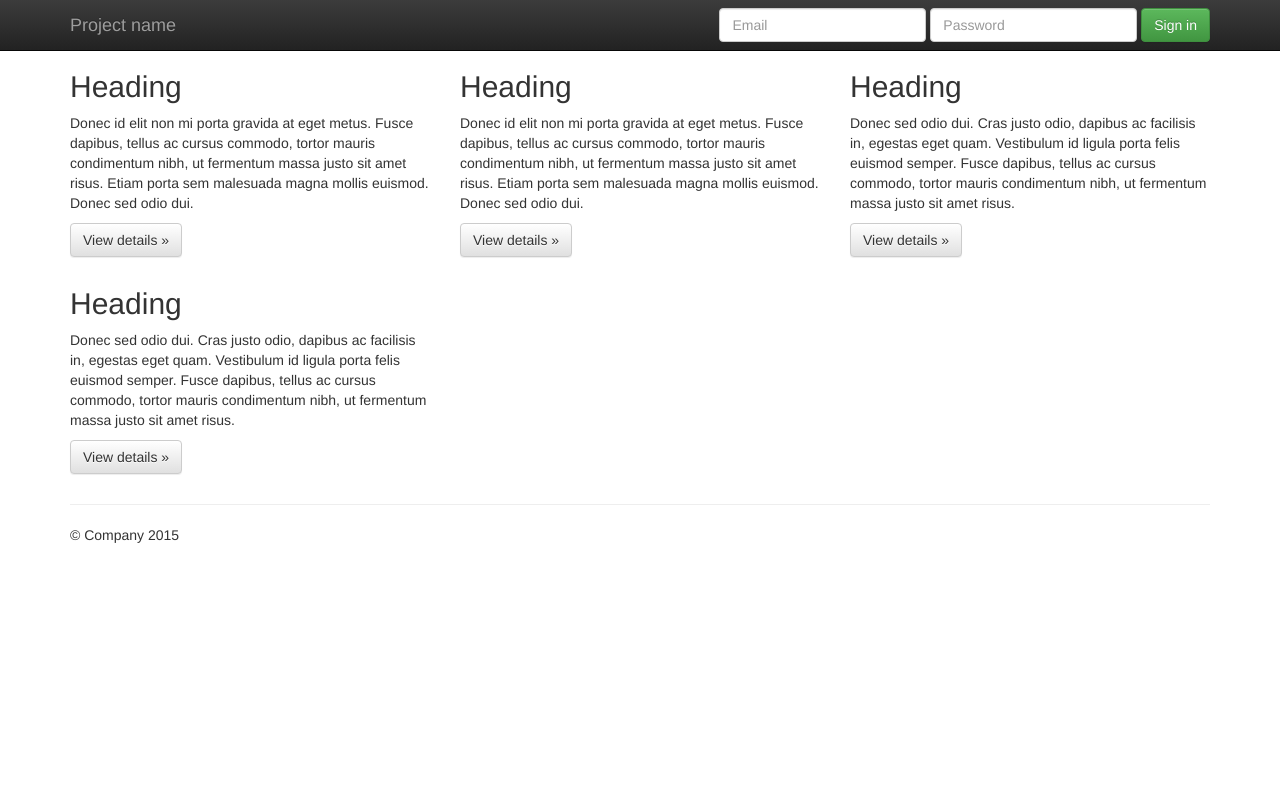
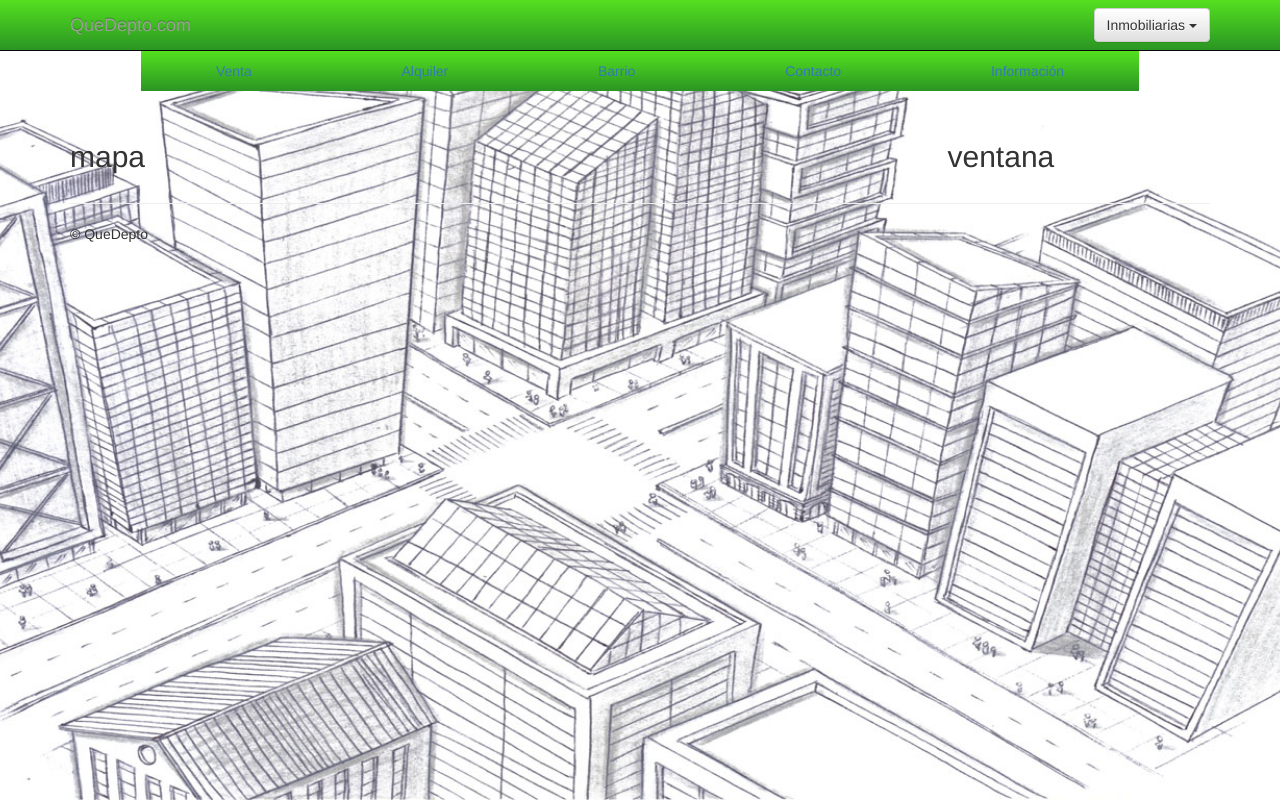
Before and after one commit to agustinb4/QueHumo.com, a plain HTML site: page public_html/index.html in a window 1280 px wide. Drawn offline with nearby package versions, Linux system fonts and the light colour scheme.

Commit message:
Cambios mauricio: fondo, color, barras, lo que se ve

```diff
--- a/public_html/css/main.css
+++ b/public_html/css/main.css
@@ -1,4 +1,16 @@
+.menuCentral {
+  margin-left: 10em;
+  margin-right: 10em;
+  width: max-content-20em;
+}
 
+body {
+    background-image: url('fondo_edificiosv3.jpg');
+    background-repeat: no-repeat;
+    background-attachment: fixed;
+    background-size: cover;
+    background-position: center;
+}
 
 /* ==========================================================================
    Author's custom styles
--- a/public_html/index.html
+++ b/public_html/index.html
@@ -30,57 +30,69 @@
     <nav class="navbar navbar-inverse navbar-fixed-top" role="navigation">
       <div class="container">
         <div class="navbar-header">
-          <button type="button" class="navbar-toggle collapsed" data-toggle="collapse" data-target="#navbar" aria-expanded="false" aria-controls="navbar">
+          <button type="button" class="navbar-toggle collapsed" data-toggle="collapse" data-target="#navbar" aria-controls="navbar">
             <span class="sr-only">Toggle navigation</span>
             <span class="icon-bar"></span>
             <span class="icon-bar"></span>
             <span class="icon-bar"></span>
           </button>
-          <a class="navbar-brand" href="#">Project name</a>
+            <a class="navbar-brand" href="#">QueDepto.com</a>
         </div>
         <div id="navbar" class="navbar-collapse collapse">
           <form class="navbar-form navbar-right" role="form">
-            <div class="form-group">
-              <input type="text" placeholder="Email" class="form-control">
+            <div class="dropdown">
+                <button class="btn btn-default dropdown-toggle" id="dropdownMenu1" data-toggle="dropdown">
+                    Inmobiliarias
+                    <span class="caret"></span>
+                </button>
+                <ul class="dropdown-menu pull-left" role="menu" aria-labelledby="dropdownMenu1">
+                    <li role="presentation">
+                        <a role="menuitem" tabindex="-1">
+                            <input type="text" placeholder="Email" class="form-control">
+                        </a>
+                    </li>
+                    <li role="presentation">
+                        <a role="menuitem" tabindex="-1">
+                            <input type="password" placeholder="Password" class="form-control">
+                        </a>
+                    </li>
+                    <li role="presentation">
+                        <a role="menuitem" tabindex="-1">
+                            <button type="submit" class="btn btn-success">Sign in</button>
+                        </a>
+                    </li>
+                </ul>
             </div>
-            <div class="form-group">
-              <input type="password" placeholder="Password" class="form-control">
-            </div>
-            <button type="submit" class="btn btn-success">Sign in</button>
           </form>
         </div><!--/.navbar-collapse -->
       </div>
     </nav>
 
+    <div class="navbar menuCentral">
+            <ul class="nav nav-justified navbar-inverse" id="myNav">
+		<li><a href="#">Venta</a></li>
+		<li><a href="#">Alquiler</a></li>
+		<li><a href="#">Barrio</a></li>
+		<li><a href="#">Contacto</a></li>
+		<li><a href="#">Información</a></li>
+            </ul>
+    </div>
+
     <div class="container">
       <!-- Example row of columns -->
       <div class="row">
-        <div class="col-md-4">
-          <h2>Heading</h2>
-          <p>Donec id elit non mi porta gravida at eget metus. Fusce dapibus, tellus ac cursus commodo, tortor mauris condimentum nibh, ut fermentum massa justo sit amet risus. Etiam porta sem malesuada magna mollis euismod. Donec sed odio dui. </p>
-          <p><a class="btn btn-default" href="#" role="button">View details &raquo;</a></p>
+        <div class="col-md-9">
+          <h2>mapa</h2>
         </div>
-        <div class="col-md-4">
-          <h2>Heading</h2>
-          <p>Donec id elit non mi porta gravida at eget metus. Fusce dapibus, tellus ac cursus commodo, tortor mauris condimentum nibh, ut fermentum massa justo sit amet risus. Etiam porta sem malesuada magna mollis euismod. Donec sed odio dui. </p>
-          <p><a class="btn btn-default" href="#" role="button">View details &raquo;</a></p>
-       </div>
-        <div class="col-md-4">
-          <h2>Heading</h2>
-          <p>Donec sed odio dui. Cras justo odio, dapibus ac facilisis in, egestas eget quam. Vestibulum id ligula porta felis euismod semper. Fusce dapibus, tellus ac cursus commodo, tortor mauris condimentum nibh, ut fermentum massa justo sit amet risus.</p>
-          <p><a class="btn btn-default" href="#" role="button">View details &raquo;</a></p>
-        </div>
-          <div class="col-md-4">
-          <h2>Heading</h2>
-          <p>Donec sed odio dui. Cras justo odio, dapibus ac facilisis in, egestas eget quam. Vestibulum id ligula porta felis euismod semper. Fusce dapibus, tellus ac cursus commodo, tortor mauris condimentum nibh, ut fermentum massa justo sit amet risus.</p>
-          <p><a class="btn btn-default" href="#" role="button">View details &raquo;</a></p>
+        <div class="col-md-3">
+          <h2>ventana</h2>
         </div>
       </div>
 
       <hr>
 
       <footer>
-        <p>&copy; Company 2015</p>
+        <p>&copy; QueDepto</p>
       </footer>
     </div> <!-- /container -->        <script src="//ajax.googleapis.com/ajax/libs/jquery/1.11.2/jquery.js"></script>
         <script>window.jQuery || document.write('<script src="js/vendor/jquery-1.11.2.js"><\/script>')</script>
```
Also changed, not shown: public_html/css/bootstrap-theme.css, public_html/css/bootstrap-theme.min.css, public_html/css/fondo_edificiosv3.jpg (added).
